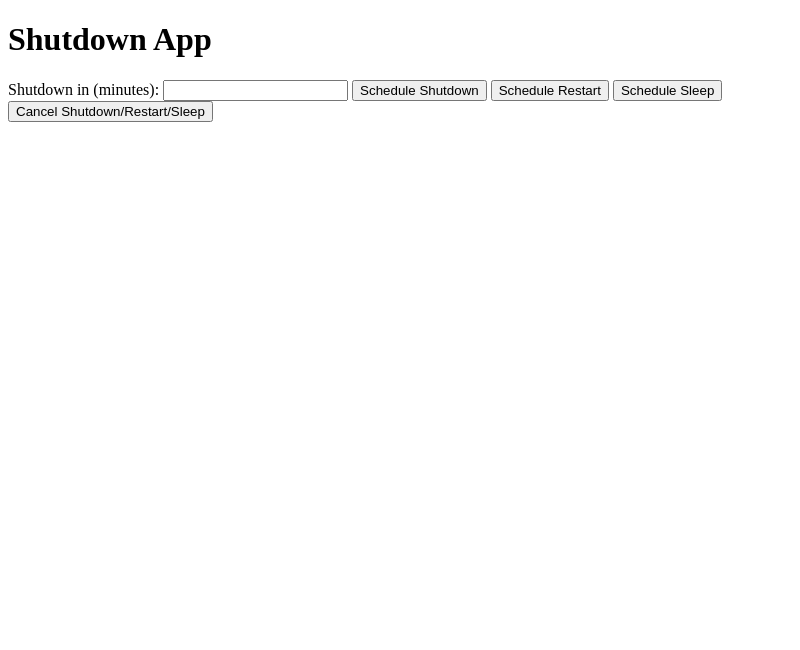
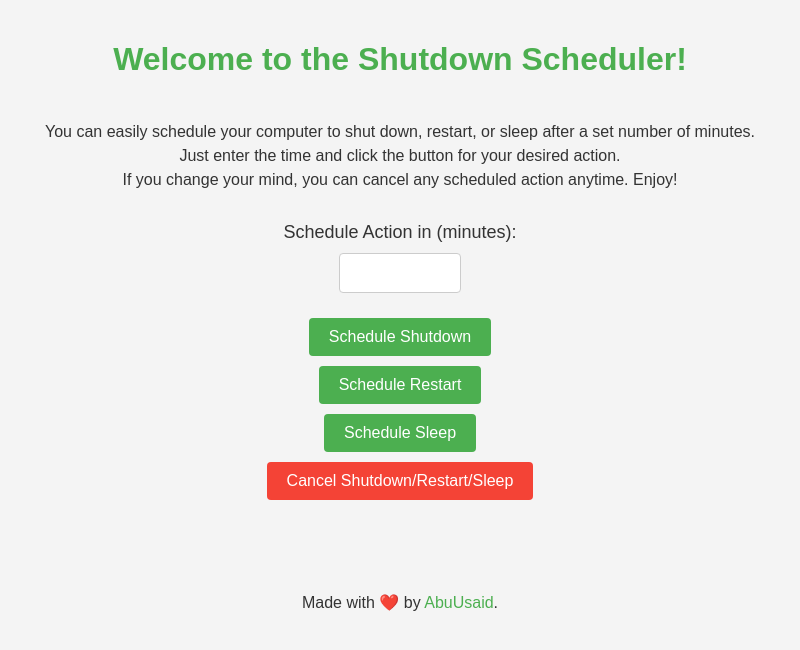
Before and after one commit to AbuUsaid/SD, an Electron app: page index.html in a window 800 px wide. Drawn offline with Linux system fonts and the light colour scheme.

Commit message:
add paragraph text and footer, and style it

```diff
--- a/index.html
+++ b/index.html
@@ -4,11 +4,20 @@
   <head>
     <meta charset="UTF-8" />
     <meta name="viewport" content="width=device-width, initial-scale=1.0" />
-    <title>Shutdown App</title>
+    <title>⌚Shutdown Scheduler</title>
+
+    <link rel="stylesheet" href="styles.css" />
   </head>
   <body>
-    <h1>Shutdown App</h1>
-    <label for="timer">Shutdown in (minutes):</label>
+    <h1>Welcome to the Shutdown Scheduler!</h1>
+    <p>
+      You can easily schedule your computer to shut down, restart, or sleep
+      after a set number of minutes.<br />Just enter the time and click the
+      button for your desired action. <br />
+      If you change your mind, you can cancel any scheduled action anytime.
+      Enjoy!
+    </p>
+    <label for="timer">Schedule Action in (minutes):</label>
     <input type="number" id="timer" min="1" />
     <button id="shutdown-button">Schedule Shutdown</button>
     <button id="restart-button">Schedule Restart</button>
@@ -17,4 +26,11 @@
     <h2 id="countdown-display"></h2>
     <script src="renderer.js"></script>
   </body>
+
+  <footer>
+    <p>
+      Made with ❤️ by
+      <a href="https://github.com/AbuUsaid" target="_blank">AbuUsaid</a>.
+    </p>
+  </footer>
 </html>
--- /dev/null
+++ b/styles.css
@@ -0,0 +1,89 @@
+body {
+    font-family: Arial, sans-serif;
+    background-color: #f4f4f4;
+    color: #333;
+    margin: 0;
+    padding: 20px;
+    display: flex;
+    flex-direction: column;
+    align-items: center;
+}
+
+h1 {
+    color: #4CAF50;
+}
+
+label {
+    margin: 10px 0;
+    font-size: 18px;
+}
+
+input[type="number"] {
+    padding: 10px;
+    font-size: 16px;
+    width: 100px;
+    margin-bottom: 20px;
+    border: 1px solid #ccc;
+    border-radius: 4px;
+}
+
+button {
+    background-color: #4CAF50; /* Green */
+    color: white;
+    padding: 10px 20px;
+    margin: 5px;
+    border: none;
+    border-radius: 4px;
+    cursor: pointer;
+    font-size: 16px;
+    transition: background-color 0.3s;
+}
+
+button:hover {
+    background-color: #45a049; /* Darker green */
+}
+
+h2 {
+    margin-top: 20px;
+    font-size: 20px;
+    color: #555;
+}
+
+/* Style for the cancel button */
+
+#cancel-button {
+    background-color: #f44336; /* Lighter red */
+}
+
+#cancel-button:hover {
+    background-color: #d32f2f; /* Original light red on hover */
+}
+
+
+/*Style for the footer*/
+
+footer {
+    margin-top: 20px;
+    padding: 10px;
+    text-align: center;
+    font-size: 14px;
+    color: #555;
+}
+
+footer a {
+    color: #4CAF50; /* Link color */
+    text-decoration: none; /* Remove underline */
+}
+
+footer a:hover {
+    text-decoration: underline; /* Underline on hover */
+}
+
+
+p {
+    text-align: center; /* Center the text */
+    margin: 20px 0; /* Add some margin above and below */
+    font-size: 16px; /* Adjust font size for readability */
+    line-height: 1.5; /* Increase line height for better spacing */
+    color: #333; /* Set text color */
+}
```
